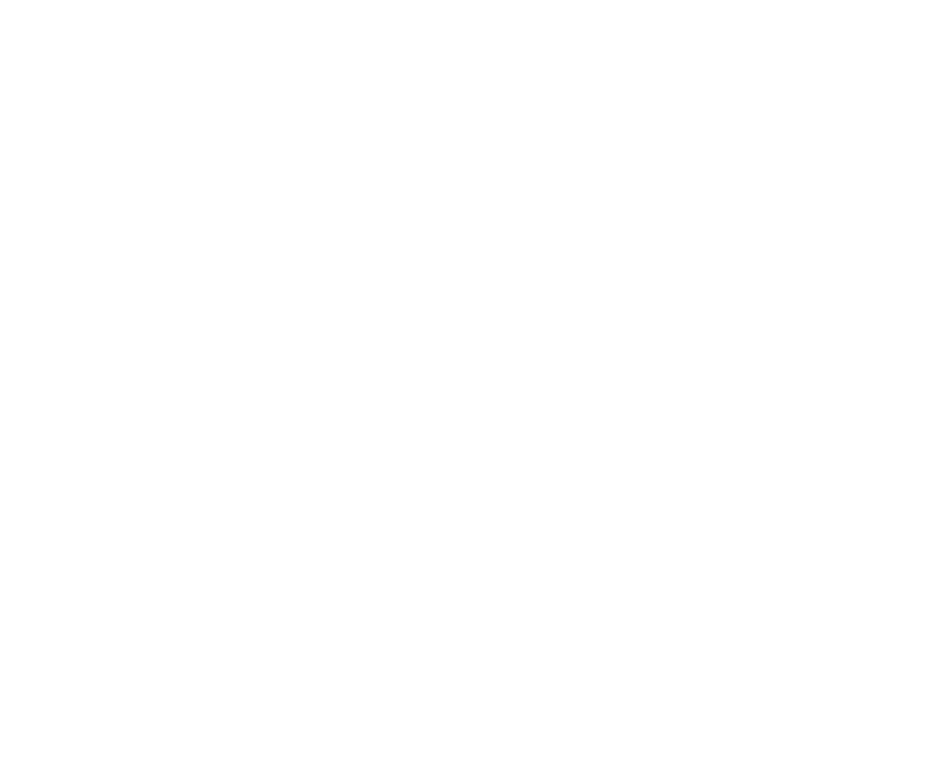
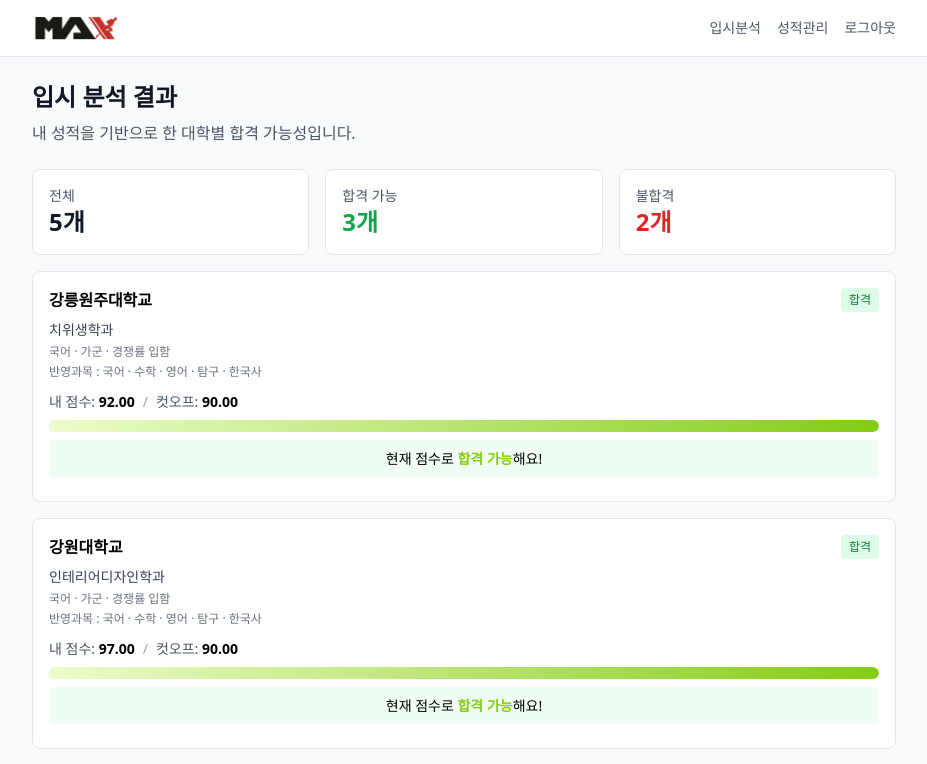
Before and after one commit to now-0o/max_v2, a React (Create React App) app: page /analysis in a window 1280 px wide. Before the commit this address had no page. Shown: the top 764 px of the page, without its empty margins (176-1103 px from the left). Built offline with nearby package versions, Linux system fonts and the light colour scheme; sample sign-in values are in the browser's storage; a web font is replaced by a local one.

Commit message:
입시 분석 화면

```diff
--- a/src/App.js
+++ b/src/App.js
@@ -2,6 +2,7 @@
 import Login from "./pages/Login";
 import KakaoRedirect from "./pages/KakaoRedirect";
 import GradeManagement from "./pages/GradeManagement";   // 성적관리 페이지
+import AnalysisResult from "./pages/AnalysisResult";   // 성적관리 페이지
 import PrivateRoute from "./routes/PrivateRoute"; // 방금 만든 가드
 
 function App() {
@@ -18,6 +19,14 @@
             </PrivateRoute>
           }
         />
+        <Route
+          path="/analysis"
+          element={
+            <PrivateRoute>
+              <AnalysisResult />
+            </PrivateRoute>
+          }
+        />
       </Routes>
     </Router>
   );
--- a/src/components/Header.js
+++ b/src/components/Header.js
@@ -24,6 +24,7 @@
         </a>
 
         <nav className="flex gap-4 text-sm text-gray-600">
+          <a href="/analysis" className="hover:text-brand-primary">입시분석</a>
           <a href="/scores" className="hover:text-brand-primary">성적관리</a>
           <button
             onClick={handleLogout}
--- /dev/null
+++ b/src/pages/AnalysisResult.js
@@ -0,0 +1,240 @@
+import React, { useState, useEffect } from "react";
+import Header from "../components/Header";
+import api from "../api/axiosInstance";
+
+function AnalysisResult() {
+  //예시
+  const exampleResults = [
+    {
+      id: 1,
+      university: "강릉원주대학교",
+      region: "합격",
+      department: "치위생학과",
+      recruitType: "국어 · 가군 · 경쟁률 입함",
+      subjects: "반영과목 : 국어 · 수학 · 영어 · 탐구 · 한국사",
+      myScore: 92.0,
+      cutoffScore: 90.0,
+      status: "합격",
+      detailLink: "#",
+    },
+    {
+      id: 2,
+      university: "강원대학교",
+      region: "합격",
+      department: "인테리어디자인학과",
+      recruitType: "국어 · 가군 · 경쟁률 입함",
+      subjects: "반영과목 : 국어 · 수학 · 영어 · 탐구 · 한국사",
+      myScore: 97.0,
+      cutoffScore: 90.0,
+      status: "합격",
+      detailLink: "#",
+    },
+    {
+      id: 3,
+      university: "경상국립대학교",
+      region: "불합격",
+      department: "유아교육과(야)",
+      recruitType: "국어 · 가군 · 경쟁률 입함",
+      subjects: "반영과목 : 국어 · 수학 · 영어 · 탐구 · 한국사",
+      myScore: 82.24,
+      cutoffScore: 86.0,
+      status: "불합격",
+      detailLink: "#",
+    },
+    {
+      id: 4,
+      university: "경희대학교",
+      region: "합격",
+      department: "스포츠의학과",
+      recruitType: "국어 · 가군 · 경쟁률 입함",
+      subjects: "반영과목 : 국어 · 수학 · 영어 · 탐구 · 한국사",
+      myScore: 95.5,
+      cutoffScore: 92.0,
+      status: "합격",
+      detailLink: "#",
+    },
+    {
+      id: 5,
+      university: "서울대학교",
+      region: "불합격",
+      department: "컴퓨터공학과",
+      recruitType: "수학 · 가군 · 경쟁률 입함",
+      subjects: "반영과목 : 국어 · 수학 · 영어 · 탐구 · 한국사",
+      myScore: 88.5,
+      cutoffScore: 95.0,
+      status: "불합격",
+      detailLink: "#",
+    },
+  ];
+
+  const [results, setResults] = useState(exampleResults);
+  const [sortOrder, setSortOrder] = useState("score");
+  const [searchTerm, setSearchTerm] = useState("");
+  const [loading, setLoading] = useState(false);
+  const userId = localStorage.getItem("userId");
+
+//  useEffect(() => {
+//    const fetchData = async () => {
+//      try {
+//        // API 적을 곳
+//      } catch (err) {
+//        console.error("분석 결과 불러오기 실패", err);
+//        setLoading(false);
+//      }
+//    };
+//     fetchData();
+//  }, [userId]);
+
+  const getStatusBadge = (status) => {
+    if (status === "합격") {
+      return "bg-green-100 text-green-700";
+    } else if (status === "불합격") {
+      return "bg-red-100 text-red-700";
+    }
+    return "bg-gray-100 text-gray-700";
+  };
+
+  const getScoreDiff = (myScore, cutoffScore) => {
+    const diff = myScore - cutoffScore;
+    if (diff >= 0) {
+      return {
+        text: (
+            <>
+              현재 점수로 <span className="text-lime-500 font-bold">합격 가능</span>해요!
+            </>
+          ),
+          bgColor: "bg-green-50",
+      };
+    } else {
+      return {
+        text: (
+            <>
+              컷오프 점수보다 <span className="text-red-600 font-bold">{Math.abs(diff).toFixed(2)}점</span> 낮아요
+            </>
+            ),
+        bgColor: "bg-red-50",
+      };
+    }
+  };
+
+  const passCount = results.filter((r) => r.status === "합격").length;
+  const failCount = results.filter((r) => r.status === "불합격").length;
+
+  if (loading) {
+    return (
+      <div className="min-h-screen bg-gray-50">
+        <Header />
+        <div className="flex items-center justify-center h-64">
+          <p className="text-gray-500">분석 결과를 불러오는 중...</p>
+        </div>
+      </div>
+    );
+  }
+
+  return (
+    <div className="min-h-screen bg-gray-50">
+      {/* 상단 헤더 */}
+      <Header />
+
+      {/* 페이지 타이틀 */}
+      <div className="max-w-4xl mx-auto px-4 py-6">
+        <h1 className="text-2xl font-bold text-gray-900">입시 분석 결과</h1>
+        <p className="text-gray-600 mt-2">
+          내 성적을 기반으로 한 대학별 합격 가능성입니다.
+        </p>
+      </div>
+
+      {/* 통계 요약 */}
+      <div className="max-w-4xl mx-auto px-4 pb-4">
+        <div className="grid grid-cols-3 gap-4">
+          <div className="bg-white rounded-lg p-4 border">
+            <p className="text-sm text-gray-600">전체</p>
+            <p className="text-2xl font-bold text-gray-900">{results.length}개</p>
+          </div>
+          <div className="bg-white rounded-lg p-4 border">
+            <p className="text-sm text-gray-600">합격 가능</p>
+            <p className="text-2xl font-bold text-green-600">{passCount}개</p>
+          </div>
+          <div className="bg-white rounded-lg p-4 border">
+            <p className="text-sm text-gray-600">불합격</p>
+            <p className="text-2xl font-bold text-red-600">{failCount}개</p>
+          </div>
+        </div>
+      </div>
+
+      {/* 결과 리스트 */}
+      <main className="max-w-4xl mx-auto px-4 pb-8">
+          <div className="space-y-4">
+            {results.map((result) => {
+              const scoreDiff = getScoreDiff(result.myScore, result.cutoffScore);
+              return (
+                <div
+                  key={result.id}
+                  className="bg-white border rounded-lg p-4 hover:shadow-md transition-shadow"
+                >
+                  {/* 상단: 대학명 + 지역/합격여부 */}
+                  <div className="flex items-start justify-between mb-2">
+                    <h3 className="text-base font-bold">{result.university}</h3>
+                    <span
+                      className={`px-2 py-1 rounded text-xs font-medium ${getStatusBadge(
+                        result.status
+                      )}`}
+                    >
+                      {result.region}
+                    </span>
+                  </div>
+
+                  {/* 학과명 */}
+                  <p className="text-sm text-gray-700 mb-1">{result.department}</p>
+
+                  {/* 모집 구분 */}
+                  <p className="text-xs text-gray-500 mb-1">{result.recruitType}</p>
+
+                  {/* 반영과목 */}
+                  <p className="text-xs text-gray-500 mb-3">{result.subjects}</p>
+
+                  {/* 점수 정보 */}
+                  <div className="flex items-center justify-between mb-2">
+                    <div className="text-sm">
+                      <span className="text-gray-600">내 점수: </span>
+                      <span className="font-semibold">
+                        {result.myScore.toFixed(2)}
+                      </span>
+                      <span className="text-gray-400 mx-2">/</span>
+                      <span className="text-gray-600">컷오프: </span>
+                      <span className="font-semibold">
+                        {result.cutoffScore.toFixed(2)}
+                      </span>
+                    </div>
+                  </div>
+
+                  {/* 프로그레스바 */}
+                  <div className="relative w-full h-3 bg-gray-200 rounded-full overflow-hidden mb-2">
+                    <div
+                      className={`h-full rounded-full ${
+                        result.myScore >= result.cutoffScore
+                          ? "bg-gradient-to-r from-lime-100 to-lime-500"
+                          : "bg-gradient-to-r from-red-100 to-red-500"
+                      }`}
+                      style={{
+                        width: `${Math.min((result.myScore / result.cutoffScore) * 100, 100)}%`,
+                      }}
+                    ></div>
+                  </div>
+
+                  {/* 점수차 표시 */}
+                  <div
+                    className={`${scoreDiff.bgColor} font-medium px-3 py-2 rounded text-center mb-2`} style={{ fontSize: '14px' }}
+                  >
+                    {scoreDiff.text}
+                  </div>
+                </div>
+              );
+            })}
+          </div>
+      </main>
+    </div>
+  );
+}
+
+export default AnalysisResult;
--- a/src/pages/GradeManagement.js
+++ b/src/pages/GradeManagement.js
@@ -2,6 +2,7 @@
 import Header from "../components/Header";
 import SchoolTab from "../components/SchoolTab"; // 추가한 컴포넌트
 import ExamScoreTab from "../components/ExamScoreTab";
+import PracticeScoreTab from "../components/PracticeScoreTab";
 
 function GradeManagement() {
   const [activeTab, setActiveTab] = useState("school");
```
